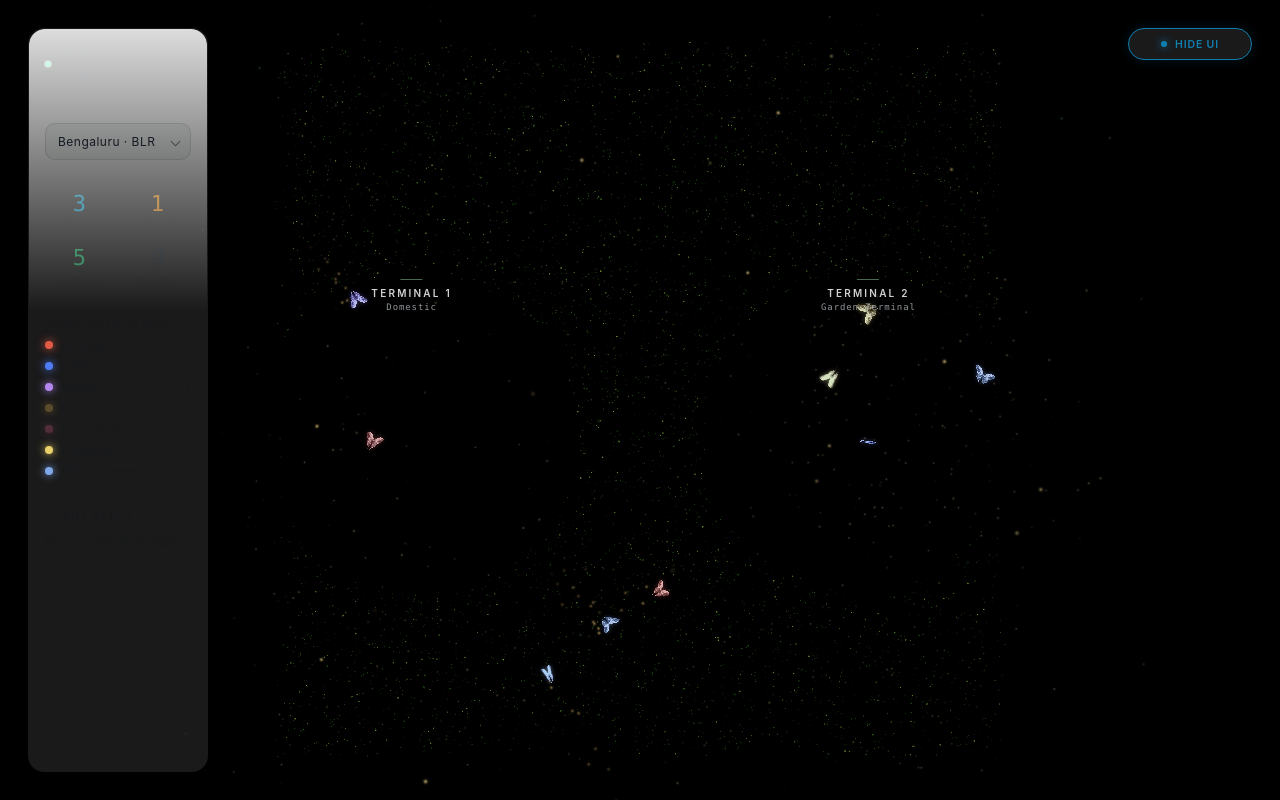
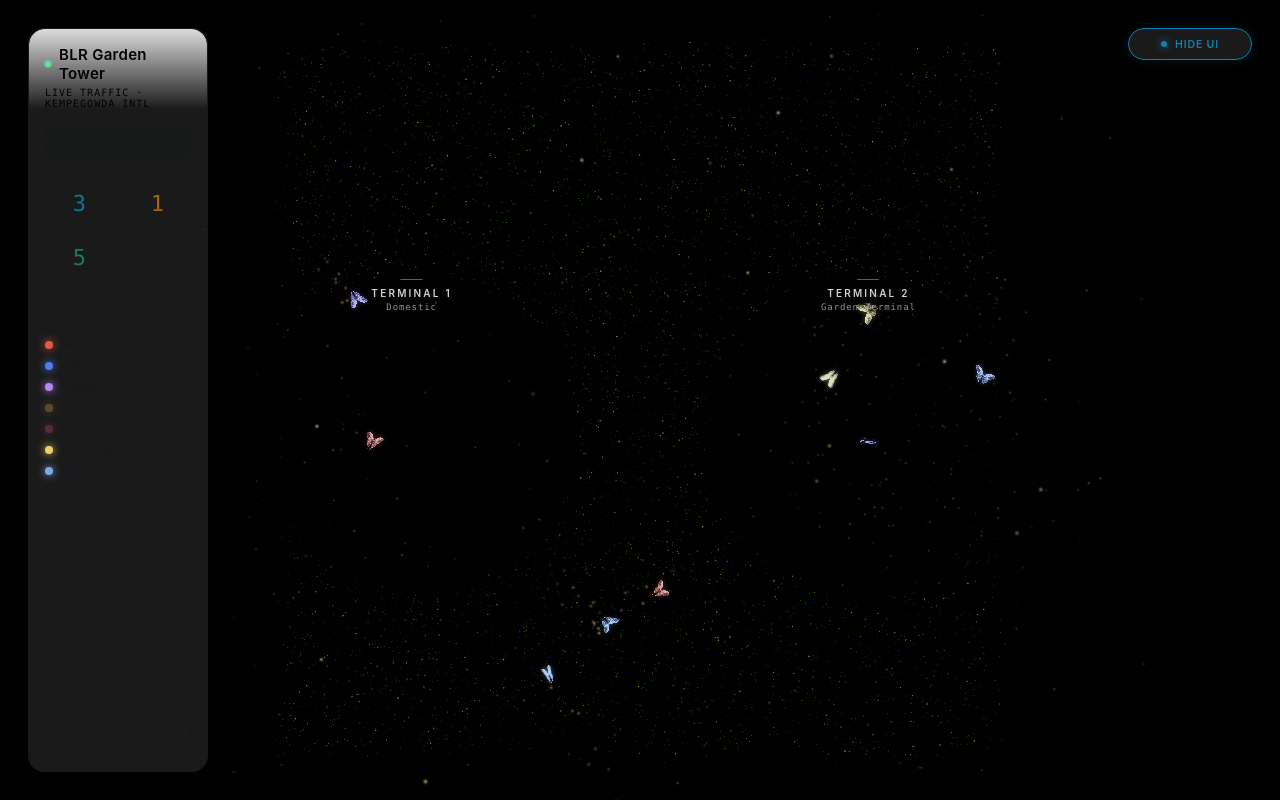
Before and after one commit to mohammedsufiyandeveloper/Flight-Simulation, a website: page index.html in a window 1280 px wide. Drawn offline with nearby package versions, Linux system fonts and the light colour scheme; no server answers; animation ran at ten frames a second.

Commit message:
feat: add error logging, stabilize video playback, and improve HUD visibility and contrast

```diff
--- a/index.html
+++ b/index.html
@@ -7,6 +7,15 @@
   <title>Flight Garden · Live Traffic</title>
   <meta name="description" content="An airport operations visualization disguised as a living garden. Butterflies are flights." />
   <link rel="icon" href="data:," />
+  <script>
+    window.onerror = function(message, source, lineno, colno, error) {
+      const errStr = `${message} at ${source}:${lineno}:${colno}`;
+      fetch('/api/log?err=' + encodeURIComponent(errStr)).catch(() => {});
+    };
+    window.addEventListener('unhandledrejection', function(event) {
+      fetch('/api/log?err=' + encodeURIComponent('Unhandled Rejection: ' + event.reason)).catch(() => {});
+    });
+  </script>
   <link rel="stylesheet" href="style.css" />
 
   <script type="importmap">
--- a/main.js
+++ b/main.js
@@ -649,6 +649,16 @@ async function loadGardenVideoTexture(url) {
     video.addEventListener("error", () => reject(video.error ?? new Error("video load error")), { once: true });
   });
 
+  // Append to DOM to prevent Chrome's compositor from throttling video updates
+  video.style.position = "absolute";
+  video.style.width = "1px";
+  video.style.height = "1px";
+  video.style.opacity = "0";
+  video.style.pointerEvents = "none";
+  video.style.overflow = "hidden";
+  video.style.zIndex = "-1";
+  document.body.appendChild(video);
+
   try {
     await video.play();
   } catch (err) {
@@ -667,33 +677,6 @@ async function loadGardenVideoTexture(url) {
   video.addEventListener("pause", () => {
     video.play().catch(() => { });
   });
-
-  // video.loop's end-of-media restart visibly hitches in several browsers
-  // (a decoder flush/keyframe seek treated as a special case right at the
-  // last frame). Loop proactively instead: seek back to 0 a hair before the
-  // real end, while still mid-playback, so the same cheap seek-to-keyframe-0
-  // happens without the end-of-media overhead. video.loop stays on as a
-  // fallback in case this never quite reaches the threshold on a given frame.
-  // Scaled by playbackRate: the wind-speed control can run this up to 2x
-  // (see WIND_API.maxRate below), which widens the video-time gap between
-  // successive frame callbacks. A fixed lead can get skipped past at higher
-  // rates, falling through to the hitchy native video.loop restart above.
-  const LOOP_LEAD_BASE = 0.08; // seconds of lead time before the true end, at 1x
-  const loopBack = () => {
-    const lead = LOOP_LEAD_BASE * Math.max(video.playbackRate, 1);
-    if (video.duration && video.currentTime >= video.duration - lead) {
-      video.currentTime = 0;
-    }
-  };
-  if (typeof video.requestVideoFrameCallback === "function") {
-    const onFrame = () => {
-      loopBack();
-      video.requestVideoFrameCallback(onFrame);
-    };
-    video.requestVideoFrameCallback(onFrame);
-  } else {
-    video.addEventListener("timeupdate", loopBack);
-  }
 
   const texture = new THREE.VideoTexture(video);
   texture.colorSpace = THREE.SRGBColorSpace;
@@ -984,7 +967,6 @@ loadGardenVideoTexture("assets/renderart.mp4")
     }
   })
   .finally(() => {
-    initHUDToggle();
     beginIntro();
   });
 
@@ -2761,6 +2743,7 @@ ui.select.value = "BLR";
 loadAirport("BLR");
 clearDetail();
 
+initHUDToggle();
 initPostProcessing();
 animate();
 
--- a/style.css
+++ b/style.css
@@ -10,9 +10,13 @@
   --stroke: rgba(15, 23, 32, 0.12);
   --stroke-soft: rgba(15, 23, 32, 0.07);
 
+  /* Panel ink. These sit on thin glass over a bright, moving garden, so
+     low-alpha greys wash out — the plate keeps shifting underneath them.
+     Kept as three steps so the hierarchy (content > label > count) still
+     reads, just with every step opaque enough to hold against the video. */
   --text: #141a21;
-  --muted: rgba(20, 26, 33, 0.58);
-  --faint: rgba(20, 26, 33, 0.40);
+  --muted: rgba(20, 26, 33, 0.86);
+  --faint: rgba(20, 26, 33, 0.66);
 
   --cyan: #62dcff;
   --amber: #ffc46b;
@@ -78,6 +82,7 @@ body {
 .stage {
   position: fixed;
   inset: 0;
+  z-index: 1;
 }
 
 #scene {
@@ -104,6 +109,7 @@ body {
   pointer-events: none;
   overflow: hidden;
   transition: opacity 0.5s ease;
+  z-index: 10;
 }
 
 .zone-label,
@@ -226,6 +232,7 @@ body {
   inset: 0;
   padding: var(--hud-padding);
   pointer-events: none;
+  z-index: 15;
 }
 
 .panel {
@@ -244,16 +251,22 @@ body {
   animation: panel-in 0.9s cubic-bezier(0.16, 1, 0.3, 1) 1.9s forwards;
 }
 
-/* Hairline of light along the top edge — the "glass art" tell */
+/* Hairline of light along the top edge — the "glass art" tell.
+   Height-capped and z-indexed below the content on purpose: with inset:0
+   on a full-height sidebar the 38% fade ran ~350px down the panel, and
+   an absolutely-positioned ::before with no z-index paints over static
+   children — so it was washing a white veil across the heading. */
 .panel::before {
   content: "";
   position: absolute;
-  inset: 0;
-  border-radius: inherit;
+  inset: 0 0 auto;
+  height: 80px;
+  z-index: 0;
+  border-radius: var(--radius) var(--radius) 0 0;
   pointer-events: none;
   background: linear-gradient(180deg,
       var(--glass-hi) 0%,
-      rgba(255, 255, 255, 0) 38%);
+      rgba(255, 255, 255, 0) 100%);
 }
 
 @keyframes panel-in {
@@ -277,6 +290,8 @@ body {
 }
 
 .hp-block {
+  position: relative;
+  z-index: 1;   /* above .panel::before's top sheen */
   padding: var(--pad);
 }
 
@@ -303,11 +318,16 @@ body {
   gap: 8px;
 }
 
+/* Solid black, no shadow: the glass sits over the bright garden, so the
+   header reads by being darker than its backdrop. The subtitle drops the
+   58% --muted it used to carry — at 10px over a busy, moving plate that
+   translucency was what made it look washed out. */
 .tower-title {
   margin: 0;
   font-size: 15px;
   font-weight: 600;
   letter-spacing: 0.02em;
+  color: #000;
 }
 
 .tower-sub {
@@ -316,7 +336,7 @@ body {
   font-size: 10px;
   letter-spacing: 0.10em;
   text-transform: uppercase;
-  color: var(--muted);
+  color: #000;
 }
 
 .live-dot {
```
